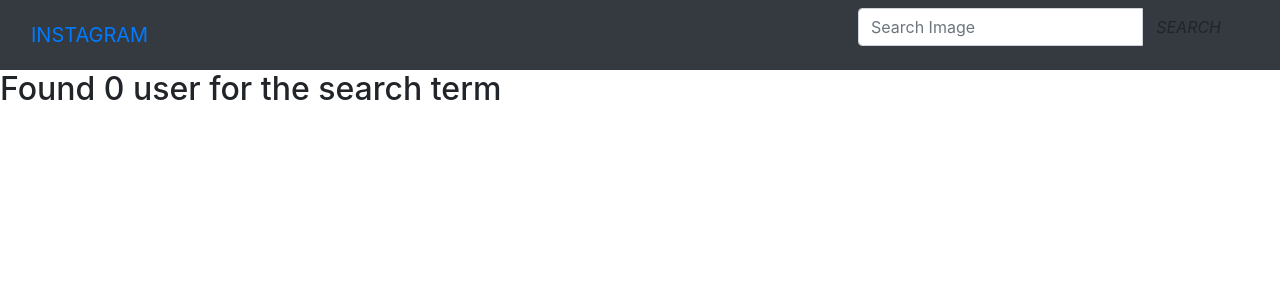
After one commit to adriankiprono/imstragram_project, a Django app: template photos/templates/all-photos/search.html in a window 1280 px wide. The commit adds this page. Shown: the top 300 px of the page. Run offline with Django 3.2, Linux system fonts and the light colour scheme; the template is opened without the code that fills it, so the values that code supplies are empty; parts of the project's set-up code (start-up, migrations or seed data) failed here and were passed over; some libraries are stand-ins or nearby versions.

Commit message:
add search functionality

```diff
--- a/photos/templates/all-photos/navbar.html
+++ b/photos/templates/all-photos/navbar.html
@@ -18,7 +18,7 @@
                     <form class="navbar-form" role="search" action="{% url 'search_results' %}">
 
                       <div class="input-group">
-                        <input type="text" class="form-control" placeholder="Search User" name="User">
+                        <input type="text" class="form-control" placeholder="Search Image" name="Image">
                         <div class="input-group-btn">
                           <button class="btn btn-default" type="submit"><i class="glyphicon glyphicon-search">SEARCH</i></button>
                         </div>
--- /dev/null
+++ b/photos/templates/all-photos/search.html
@@ -0,0 +1,25 @@
+{%extends 'all-photos/base.html'%}
+{% block content %}
+<div class="container-fluid">
+
+  <div class="row">
+    {% if image %}
+      <h2>Found {{ name|length }} of searched user {{message}}</h2>
+    {% else %}
+      <h2> Found 0 user for the search term {{message}}</h2>
+    {% endif %}
+
+  </div>
+
+  <div class="row">
+
+  {% if image %}
+    {% for image in images %}
+      <div class="col-sm-6 col-md-3">
+          <h1>{{image.image_name}}</h1>
+      </div>
+    {% endfor %}
+  {% endif %}
+  </div>
+</div>
+{% endblock %}
--- a/photos/urls.py
+++ b/photos/urls.py
@@ -2,13 +2,13 @@
 from django.conf import settings
 from django.conf.urls.static import static
 from django.conf.urls import url
-
-
 from . import views
 
 urlpatterns=[
     url(r'^$',views.home,name = 'home'),
-    url(r'^image/(\d+)',views.image,name ='image')
+    url(r'^image/(\d+)',views.image,name ='image'),
+    url(r'^search/', views.search_results, name='search_results')
+
 
 ]
 if settings.DEBUG:
```
Also changed, not shown: photos/models.py (+9 -0 lines), photos/views.py (+13 -0 lines).
